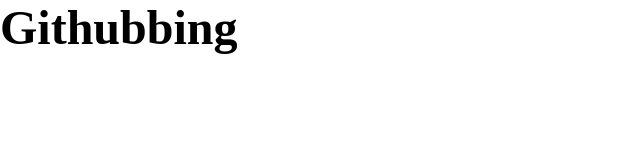
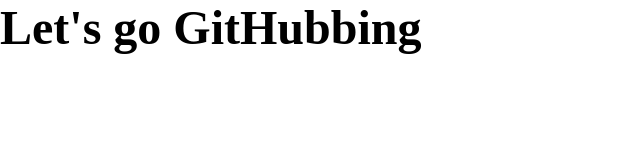
Before and after one commit to RandyR54/Practice, a plain HTML site: page index.html in a window 1280 px wide. Shown: the whole page, without its empty margins (0-640 px from the left). Drawn offline with Linux system fonts and the light colour scheme.

Commit message:
Tweaked capitalization

```diff
--- a/index.html
+++ b/index.html
@@ -1,10 +1,10 @@
 <!doctype html>
 <html>
 <head>
-  <title>Githubbing</title>
+  <title>GitHubbing</title>
   <link rel="stylesheet" href="css/main.css" />
 </head>
 <body>
-  <h1>Githubbing</h1>
+  <h1>Let's go GitHubbing</h1>
 </body>
 </html>
```
